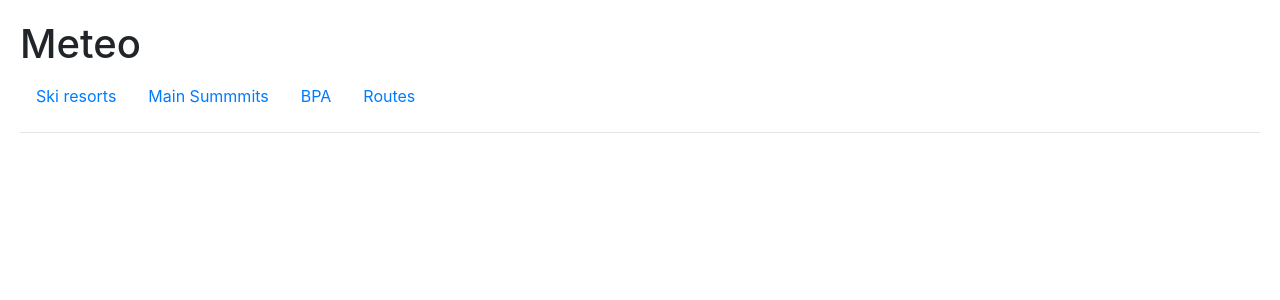
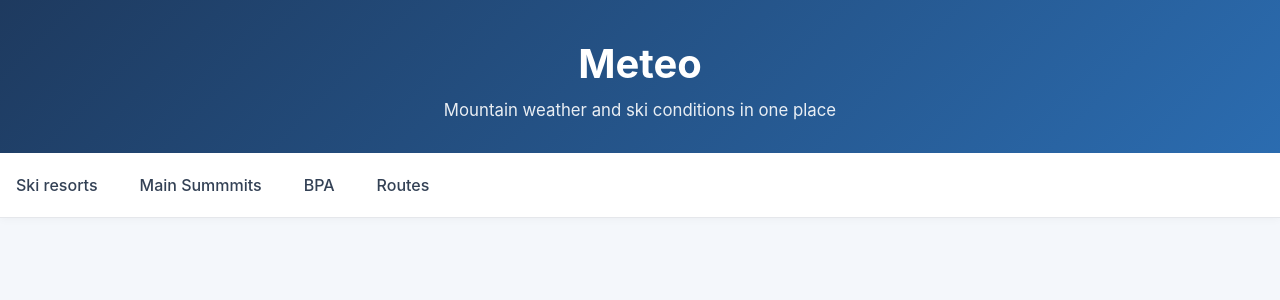
Before and after one commit to AitanaCruxent/Ski-weather-app, a Django app: page / in a window 1280 px wide. Shown: the top 300 px of the page. Run offline with Django 5.2, Linux system fonts and the light colour scheme; some libraries are stand-ins or nearby versions.

Commit message:
Snow feature still with logs and Style improvement for layout

```diff
--- a/meteo/static/meteo/styles.css
+++ b/meteo/static/meteo/styles.css
@@ -1,15 +1,99 @@
 body {
-    padding: 20px;
+    margin: 0;
+    background: #f4f7fb;
+    color: #1f2937;
+    font-family: -apple-system, BlinkMacSystemFont, "Segoe UI", Roboto, sans-serif;
+}
+header {
+    background: linear-gradient(135deg, #1e3a5f, #2b6cb0);
+    color: white;
+    padding: 40px 0 30px;
+    box-shadow: 0 2px 10px rgba(0, 0, 0, 0.08);
 }
 
+.container-header {
+    max-width: 900px;
+    margin: 0 auto;
+    text-align: center;
+}
+
+.site-title {
+    margin: 0;
+    font-size: 2.5rem;
+    font-weight: 700;
+}
+
+.site-subtitle {
+    margin-top: 10px;
+    margin-bottom: 0;
+    font-size: 1.05rem;
+    opacity: 0.9;
+}
+
+/* Nav */
+.site-nav {
+    background: white;
+    border-bottom: 1px solid #e5e7eb;
+    box-shadow: 0 2px 8px rgba(0, 0, 0, 0.03);
+}
+
+.custom-nav {
+    gap: 10px;
+    padding: 12px 0;
+}
+
+.custom-nav .nav-link {
+    color: #334155;
+    font-weight: 500;
+    border-radius: 999px;
+    padding: 8px 16px;
+    transition: all 0.2s ease;
+}
+
+.custom-nav .nav-link:hover {
+    background-color: #e0e7ff;
+    color: #1d4ed8;
+}
+
+
+
+/* Main page spacing */
+
+.sub-page-title {
+    text-align: center;
+    margin-top: 30px;
+    margin-bottom: 30px;
+    font-size: 1.8rem;
+    color: #334155;
+}
+
+.page-content {
+    padding: 30px 0;
+}
+
+/* Dashboard */
 .dashboard {
     margin-top: 20px;
 }
 
+/* Panels / sections */
+.map-panel,
+.resort-column,
+.weather-panel,
+.resort-card {
+    box-shadow: 0 8px 20px rgba(15, 23, 42, 0.06);
+}
+
+/* Map */
 #map {
     height: 400px;
+    border-radius: 14px;
+    overflow: hidden;
+    border: 1px solid #dbe3ee;
 }
 
+
+/* Desktop sizing */
 @media (min-width: 992px) {
     .dashboard {
         height: 700px;
@@ -28,10 +112,11 @@ body {
 /* Resort cards */
 .resort-card {
     background: white;
-    border: 1px solid #ddd;
-    border-radius: 8px;
-    padding: 12px;
-    margin-bottom: 10px;
+    border: 1px solid #e5e7eb;
+    border-radius: 14px;
+    padding: 14px;
+    margin-bottom: 12px;
+    transition: transform 0.2s ease, box-shadow 0.2s ease, border-color 0.2s ease;
 }
 
 .resort-card:hover {
@@ -41,10 +126,11 @@ body {
 }
 
 .resort-card.active {
-    border: 2px solid #007bff;
-    background-color: #f0f8ff;
+    border: 2px solid #2563eb;
+    background-color: #eff6ff;
 }
 
+/* Weather detail box */
 .weather-panel {
     margin-top: 10px;
     padding: 10px;
--- a/meteo/templates/meteo/layout.html
+++ b/meteo/templates/meteo/layout.html
@@ -11,8 +11,15 @@
         {% endblock %}
     </head>
     <body>
-        <h1>Meteo</h1>
-        <ul class="nav">
+        <header>
+            <div class="container-header">
+                <h1 class="site-title">Meteo</h1>
+                <p class="site-subtitle">Mountain weather and ski conditions in one place</p>
+            </div>
+        </header>
+
+        <nav class="site-nav">
+            <ul class="nav custom-nav">
                     <li class="nav-item">
                         <a class="nav-link" href="{% url 'skiresorts' %}">Ski resorts</a>
                     </li>
@@ -26,8 +33,14 @@
                         <a class="nav-link" href="">Routes</a>
                     </li>
             </ul>
-        <hr>
+        </nav>
+
+        <main class="page-content">
             {% block body %}
             {% endblock %}
+        </main>
+
+
+
     </body>
 </html>
```
Also changed, not shown: meteo/templates/meteo/skiresorts.html (+42 -4 lines). Lines whose indentation alone changed are shown as unchanged.
